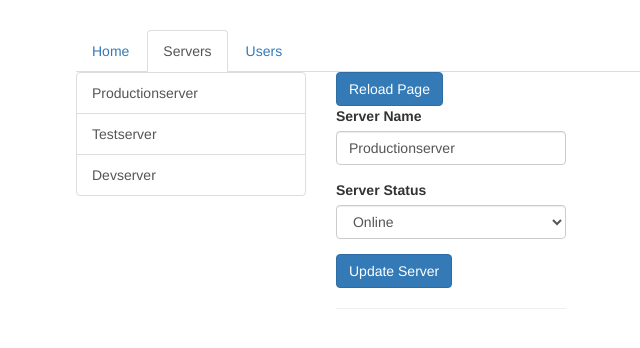
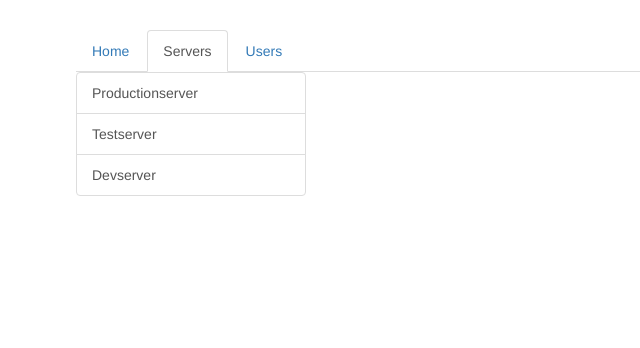
Before and after one commit to keepprogress/angular-with-maxmillion-routing-start, an Angular app: page /servers in a window 1280 px wide. Shown: the top 348 px of the page, without its empty margins (189-829 px from the left). Built offline with nearby package versions, Linux system fonts and the light colour scheme.

Commit message:
sec 11. 140.Setting up Child(Nested) Routes

```diff
--- a/src/app/servers/servers.component.html
+++ b/src/app/servers/servers.component.html
@@ -13,9 +13,10 @@
     </div>
   </div>
   <div class="col-xs-12 col-sm-4">
-    <div class="btn btn-primary" (click)="onReload()">Reload Page</div>
-    <app-edit-server></app-edit-server>
-    <hr>
-<!--    <app-server></app-server>-->
+    <router-outlet></router-outlet>
+<!--    <div class="btn btn-primary" (click)="onReload()">Reload Page</div>-->
+<!--    <app-edit-server></app-edit-server>-->
+<!--    <hr>-->
+<!--&lt;!&ndash;    <app-server></app-server>&ndash;&gt;-->
   </div>
 </div>
--- a/src/app/users/users.component.html
+++ b/src/app/users/users.component.html
@@ -11,6 +11,7 @@
     </div>
   </div>
   <div class="col-xs-12 col-sm-4">
-    <app-user></app-user>
+<!--    <app-user></app-user>-->
+    <router-outlet></router-outlet>
   </div>
 </div>
```
Also changed, not shown: src/app/app.module.ts (+7 -5 lines).
